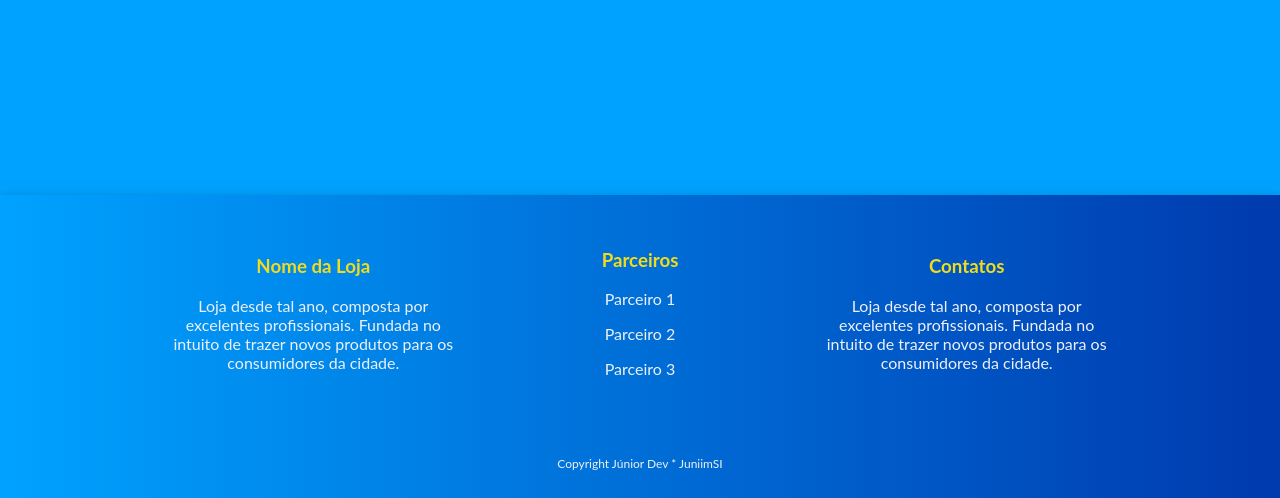
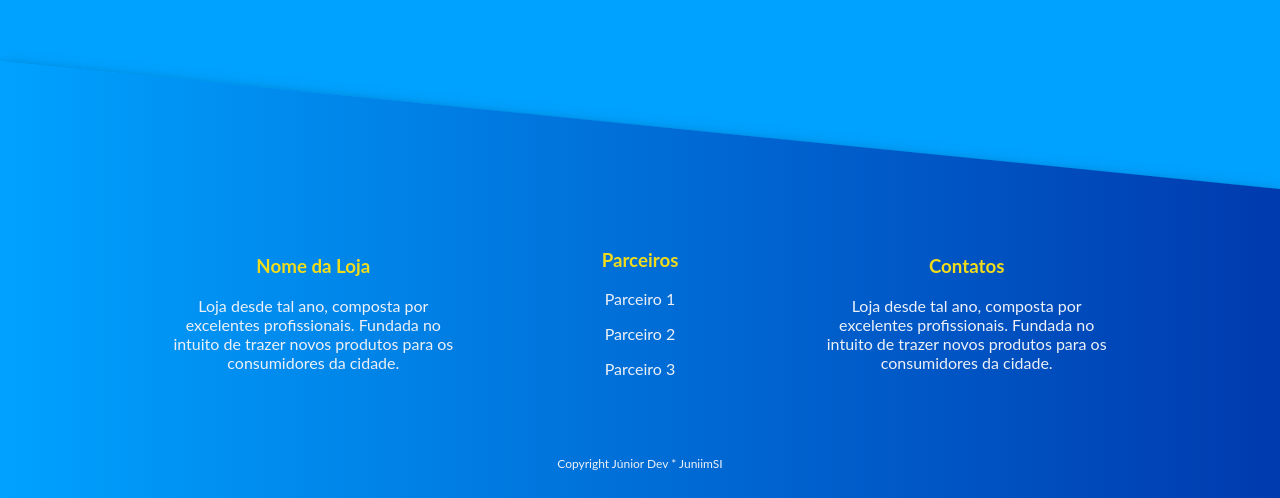
Before and after one commit to JuniimSI/modelo-comercio-produtos, a Next.js app: page / in a window 1280 px wide. Shown: the part 1245-1743 px from the top of the page. Built offline with nearby package versions, Linux system fonts and the light colour scheme.

Commit message:
Entortando footer

```diff
--- a/src/components/Footer/Footer.scss
+++ b/src/components/Footer/Footer.scss
@@ -7,9 +7,30 @@
     }
 }
 
+.bg-footer{
+    transform: matrix(1, 0.1, 0, 1, 0, -70);
+    box-shadow: 0 4px 8px 0 rgba(0, 0, 0, 0.2), 0 6px 20px 0 rgba(0, 0, 0, 0.19);
+    background: linear-gradient(90deg, $blue-light 0%, $blue-dark 100%);
+    padding: 15px 150px;
+    display: flex;
+    z-index: 1;
+    flex-direction: row;
+    align-items: center;
+    justify-content: space-between;
+    @include responsive(){
+        flex-direction: column;
+        height: auto;
+    }
+    min-height: 200px;
+    color: $white;
+    width: 100vw;
+    position: absolute;
+}
 
 .container-footer {
-    box-shadow: 0 4px 8px 0 rgba(0, 0, 0, 0.2), 0 6px 20px 0 rgba(0, 0, 0, 0.19);
+    z-index: 20;
+    position: relative;
+    box-shadow: none;
     background: linear-gradient(90deg, $blue-light 0%, $blue-dark 100%);
     padding: 15px 150px;
     display: flex;
@@ -22,11 +43,13 @@
     }
     color: $white;
     width: 100vw;
- /* Note a medida */
+
+    /* Note a medida */
 }
 
 .container-footer.down {
     box-shadow: none;
+
     background: linear-gradient(90deg, $blue-light 0%, $blue-dark 100%);
     padding: 15px 150px;
     display: flex;
--- a/src/components/Footer/index.tsx
+++ b/src/components/Footer/index.tsx
@@ -3,6 +3,8 @@ import * as React from 'react';
 
 export const Footer: React.FunctionComponent = (props) => {
     return (
+        <>
+        <div className="bg-footer"></div>
             <footer >
                 <div className="container-footer">
                     <div className="item-footer">
@@ -34,7 +36,11 @@ export const Footer: React.FunctionComponent = (props) => {
                         Copyright Júnior Dev * JuniimSI
                     </p>
                 </div>
+
             </footer>
+
+
+        </>
     );
 };
 
--- a/src/pages/_app.tsx
+++ b/src/pages/_app.tsx
@@ -24,6 +24,7 @@ const GlobalStyle = createGlobalStyle`
   }
   html, body {
     min-height: 100vh;
+    max-width: 100vw;
   }
 `
 function MyApp({ Component, pageProps }) {
```
Lines whose indentation alone changed are shown as unchanged.
